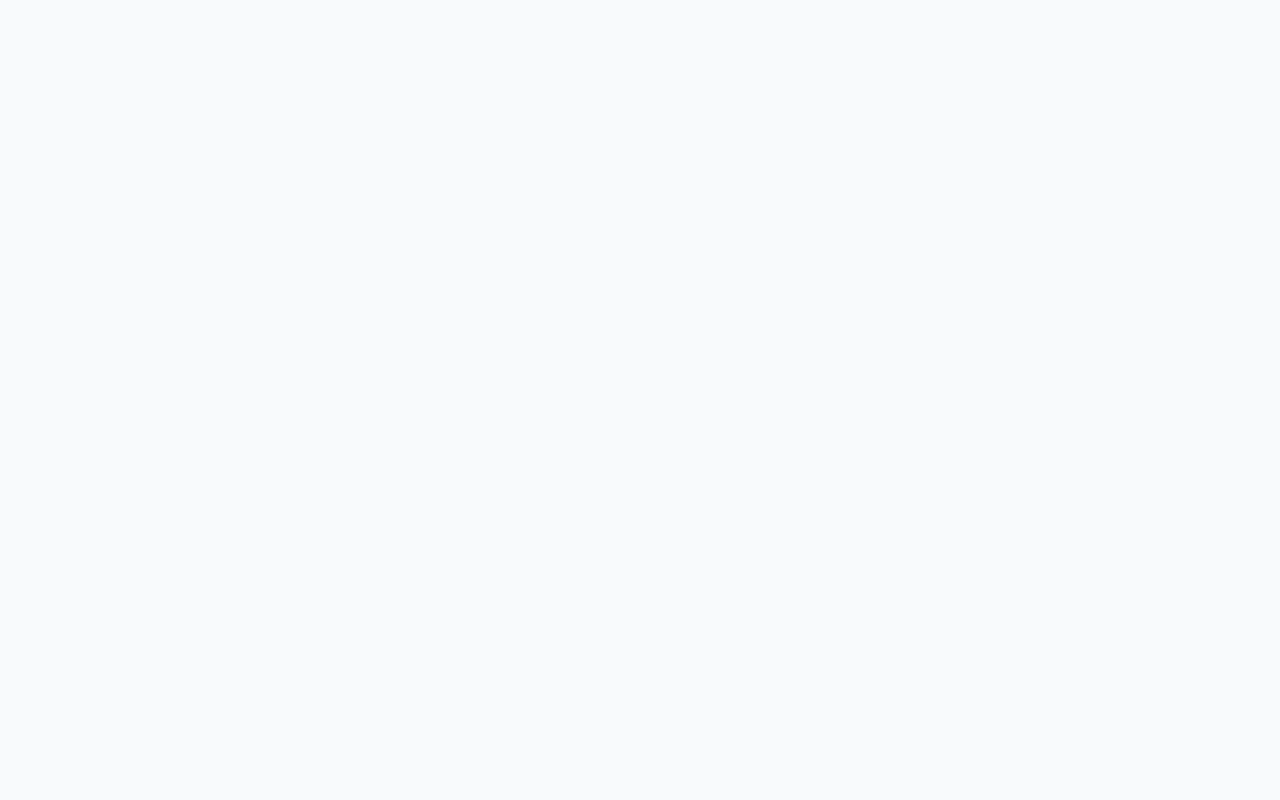
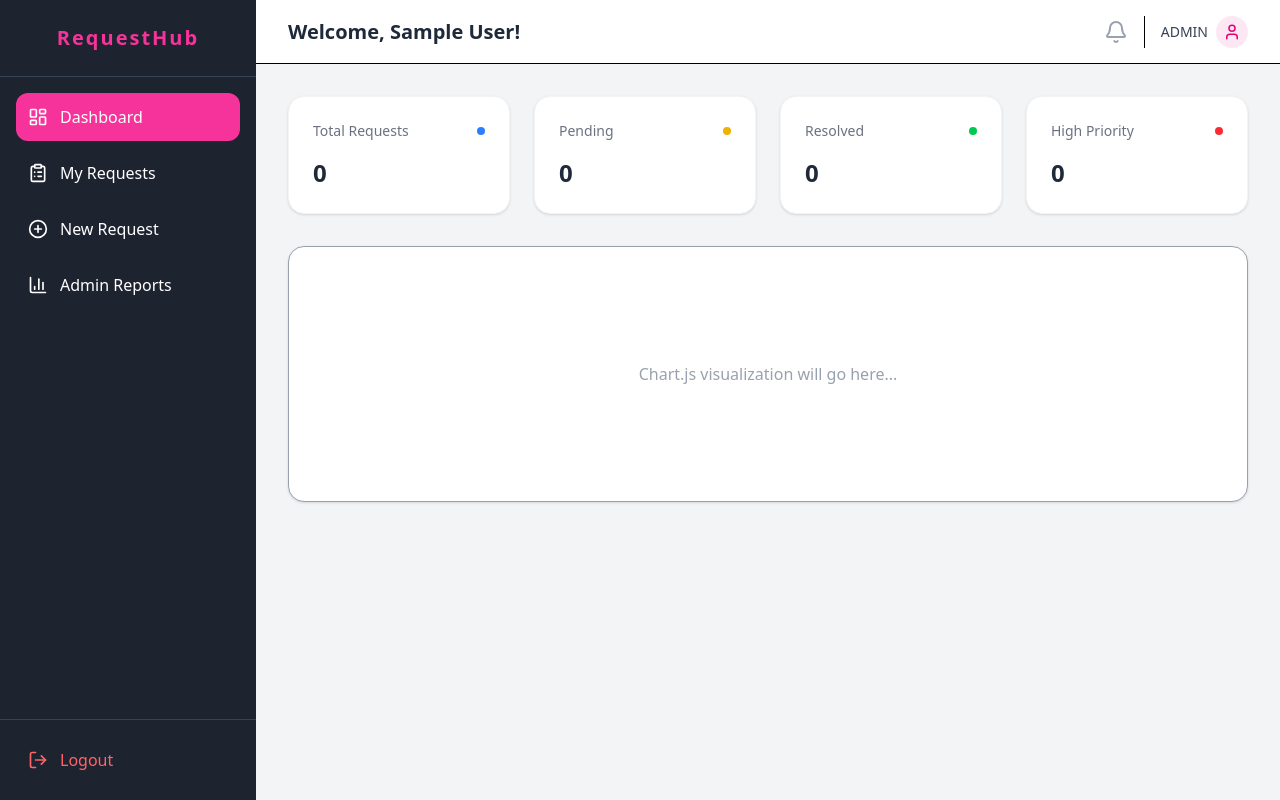
Before and after one commit to NAVEENAPRIYA-06/request-prioritization, a React (Vite) app in the folder client/: page /dashboard in a window 1280 px wide. Before the commit this address had no page. Built offline with nearby package versions, Linux system fonts and the light colour scheme; sample sign-in values are in the browser's storage.

Commit message:
Added Dashboard page

```diff
--- a/client/src/App.jsx
+++ b/client/src/App.jsx
@@ -1,7 +1,7 @@
 import { Routes, Route, Navigate } from 'react-router-dom';
 import Login from './pages/Login';
 import Register from './pages/Register';
-
+import Dashboard from './pages/Dashboard';
 function App() {
   return (
     <Routes>
@@ -9,6 +9,7 @@ function App() {
       <Route path="/" element={<Navigate to="/login" />} />
       <Route path="/login" element={<Login />} />
       <Route path="/register" element={<Register />} />
+      <Route path="/dashboard" element={<Dashboard />} />
     </Routes>
   );
 }
--- /dev/null
+++ b/client/src/pages/Dashboard.jsx
@@ -0,0 +1,121 @@
+import React, { useEffect, useState } from 'react';
+import { useNavigate } from 'react-router-dom';
+import {
+  LayoutDashboard,
+  ClipboardList,
+  PlusCircle,
+  LogOut,
+  User,
+  Bell,
+  BarChart3
+} from 'lucide-react';
+
+const Dashboard = () => {
+  const [user, setUser] = useState(null);
+  const navigate = useNavigate();
+
+  useEffect(() => {
+    // Check if user is logged in
+    const loggedInUser = localStorage.getItem('user');
+    if (!loggedInUser) {
+      navigate('/login');
+    } else {
+      setUser(JSON.parse(loggedInUser));
+    }
+  }, [navigate]);
+
+  const handleLogout = () => {
+    localStorage.removeItem('user');
+    navigate('/login');
+  };
+
+  if (!user) return null;
+
+  return (
+    <div className="flex h-screen bg-gray-100">
+      {/* Sidebar */}
+      <div className="w-64 bg-[#1e2330] text-white flex flex-col">
+        <div className="p-6 text-center border-b border-gray-700">
+          <h1 className="text-xl font-bold tracking-widest text-pink-500">RequestHub</h1>
+        </div>
+
+        <nav className="flex-1 p-4 space-y-2">
+          <button className="flex items-center w-full p-3 space-x-3 bg-pink-500 rounded-xl">
+            <LayoutDashboard size={20} />
+            <span>Dashboard</span>
+          </button>
+          <button className="flex items-center w-full p-3 space-x-3 hover:bg-gray-800 rounded-xl transition">
+            <ClipboardList size={20} />
+            <span>My Requests</span>
+          </button>
+          <button className="flex items-center w-full p-3 space-x-3 hover:bg-gray-800 rounded-xl transition">
+            <PlusCircle size={20} />
+            <span>New Request</span>
+          </button>
+          {user.role === 'admin' && (
+            <button className="flex items-center w-full p-3 space-x-3 hover:bg-gray-800 rounded-xl transition">
+              <BarChart3 size={20} />
+              <span>Admin Reports</span>
+            </button>
+          )}
+        </nav>
+
+        <div className="p-4 border-t border-gray-700">
+          <button
+            onClick={handleLogout}
+            className="flex items-center w-full p-3 space-x-3 hover:bg-red-900/30 text-red-400 rounded-xl transition"
+          >
+            <LogOut size={20} />
+            <span>Logout</span>
+          </button>
+        </div>
+      </div>
+
+      {/* Main Content */}
+      <div className="flex-1 flex flex-col overflow-hidden">
+        {/* Header */}
+        <header className="h-16 bg-white border-b flex items-center justify-between px-8">
+          <h2 className="text-xl font-semibold text-gray-800">Welcome, {user.name}!</h2>
+          <div className="flex items-center space-x-4">
+            <Bell className="text-gray-400 cursor-pointer hover:text-gray-600" />
+            <div className="flex items-center space-x-2 border-l pl-4">
+              <span className="text-sm font-medium text-gray-700">{user.role.toUpperCase()}</span>
+              <div className="w-8 h-8 bg-pink-100 rounded-full flex items-center justify-center text-pink-600">
+                <User size={18} />
+              </div>
+            </div>
+          </div>
+        </header>
+
+        {/* Dashboard Content */}
+        <main className="flex-1 overflow-y-auto p-8">
+          {/* Stat Cards */}
+          <div className="grid grid-cols-1 md:grid-cols-2 lg:grid-cols-4 gap-6 mb-8">
+            <StatCard title="Total Requests" value="0" color="bg-blue-500" />
+            <StatCard title="Pending" value="0" color="bg-yellow-500" />
+            <StatCard title="Resolved" value="0" color="bg-green-500" />
+            <StatCard title="High Priority" value="0" color="bg-red-500" />
+          </div>
+
+          {/* Placeholder for Charts */}
+          <div className="bg-white p-6 rounded-2xl shadow-sm border h-64 flex items-center justify-center text-gray-400">
+            Chart.js visualization will go here...
+          </div>
+        </main>
+      </div>
+    </div>
+  );
+};
+
+// Simple StatCard component
+const StatCard = ({ title, value, color }) => (
+  <div className="bg-white p-6 rounded-2xl shadow-sm border border-gray-100">
+    <div className="flex items-center justify-between mb-4">
+      <h3 className="text-gray-500 text-sm font-medium">{title}</h3>
+      <div className={`w-2 h-2 rounded-full ${color}`}></div>
+    </div>
+    <p className="text-2xl font-bold text-gray-800">{value}</p>
+  </div>
+);
+
+export default Dashboard;
--- a/client/src/pages/Login.jsx
+++ b/client/src/pages/Login.jsx
@@ -28,7 +28,7 @@ const Login = () => {
       localStorage.setItem('user', JSON.stringify(response.data.user));
 
       // Navigate to dashboard (we will create this route next)
-      // navigate('/dashboard');
+      navigate('/dashboard');
 
     } catch (err) {
       // Show specific error message from backend or a default one
```
